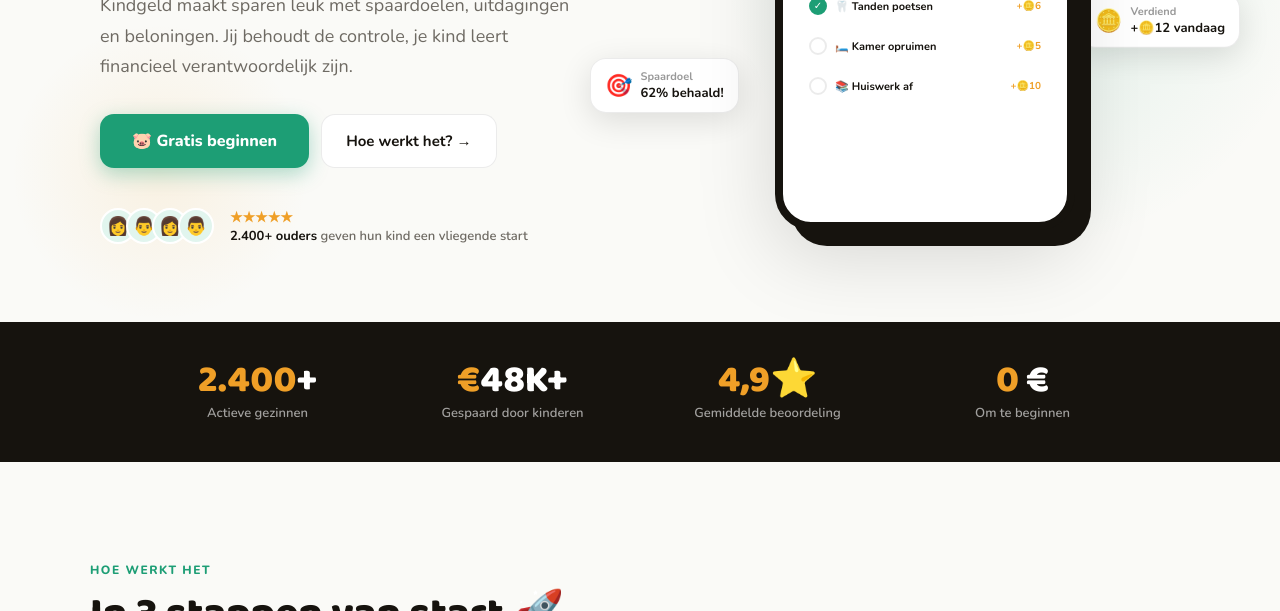
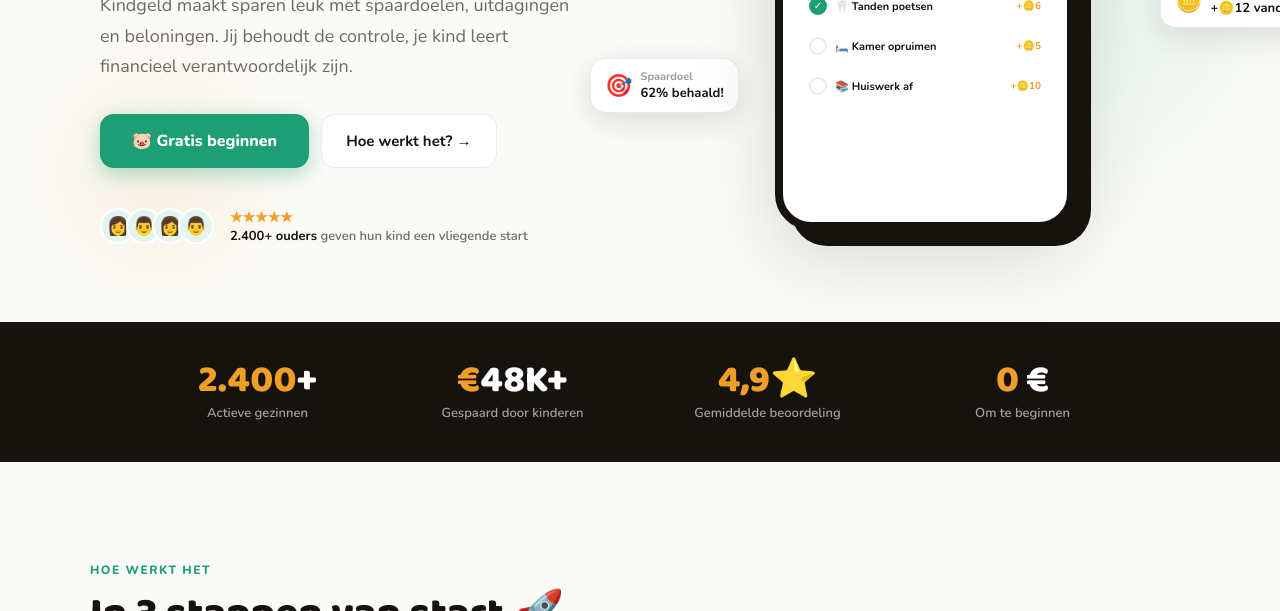
Before and after one commit to jannikdienstverlening-cmyk/kindgeld, a plain HTML site: page index.html in a window 1280 px wide. Shown: the part 489-1100 px from the top of the page. Drawn offline with nearby package versions, Linux system fonts and the light colour scheme.

Commit message:
Update float-badge-3 position and fix HTML structure
Adjusted position of float-badge-3 and added newline at end of file.

```diff
--- a/index.html
+++ b/index.html
@@ -175,7 +175,7 @@
     }
     .float-badge-1 { top:60px; left:-60px; animation:floatB 3.5s ease-in-out infinite; }
     .float-badge-2 { bottom:120px; left:-80px; animation:floatB 4s ease-in-out infinite 0.5s; }
-    .float-badge-3 { bottom:180px; right:-60px; animation:floatB 3s ease-in-out infinite 1s; }
+    .float-badge-3 { bottom:200px; right:-140px; animation:floatB 3s ease-in-out infinite 1s; }
     .float-badge-icon { font-size:22px; }
 
     /* ── STATS BAR ── */
```
